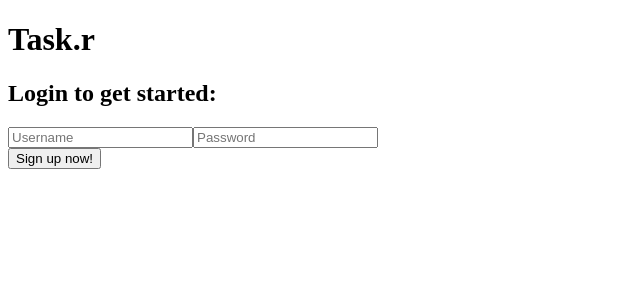
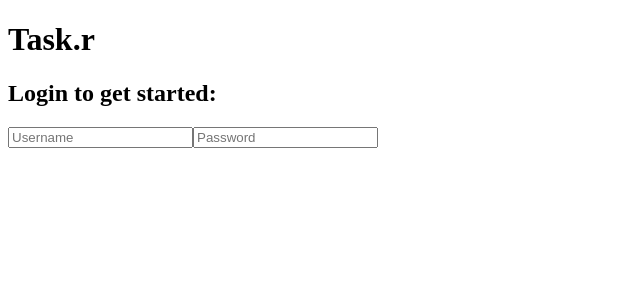
Before and after one commit to p-gonzo/taskr, a React app: page /login in a window 1280 px wide. Shown: the top 300 px of the page, without its empty margins (0-640 px from the left). Built offline with nearby package versions, Linux system fonts and the light colour scheme; the HTML template or start-up script is replaced by a standard one.

Commit message:
Add react-router to app

```diff
--- a/client/src/components/Login.jsx
+++ b/client/src/components/Login.jsx
@@ -50,10 +50,6 @@ class Login extends React.Component {
           />
           <input type ='submit' hidden></input>
         </form>
-        <button
-          className='toggle-signup'
-          onClick={this.props.toggleSignup}
-        >Sign up now!</button>
         </div>
       </div>
     )
--- a/client/src/components/app.jsx
+++ b/client/src/components/app.jsx
@@ -1,11 +1,13 @@
 import React from 'react';
 import Board from './Board.jsx';
 import Login from './Login.jsx';
+import { Route, withRouter } from "react-router-dom";
 
 
 class App extends React.Component{
   constructor(props) {
     super(props)
+    this.props.history.push('/login');
     this.state = {
       userName: '',
     }
@@ -16,19 +18,29 @@ class App extends React.Component{
     this.setState({
       userName: string,
     })
+    this.props.history.push('/dashboard');
   }
 
   render() {
-    if (this.state.userName === '') {
-        return (
-          <div>
-            <Login setUser={this.setUser}/>
-          </div>
-        )
-    } else {
-      return <div> <Board userName = {this.state.userName} /> </div>
-    }
+    return (
+      <div>
+        <Route path = '/dashboard'
+          render = { (props) =>
+            <Board {...props}
+          userName = {this.state.userName}
+            />
+          }
+        />
+        <Route path = '/login'
+          render = { (props) =>
+            <Login {...props}
+            setUser={this.setUser}
+            />
+          }
+        />
+      </div>
+    )
   }
 }
 
-export default App;
+export default withRouter(App);
--- a/package.json
+++ b/package.json
@@ -17,7 +17,8 @@
     "interactjs": "1.3.4",
     "mongoose": "5.1.2",
     "react": "16.4.0",
-    "react-dom": "16.4.0"
+    "react-dom": "16.4.0",
+    "react-router-dom": "^4.3.1"
   },
   "devDependencies": {
     "babel-core": "^6.23.1",
```
Also changed, not shown: 1 other file (tests, documents, lock files or other folders).
